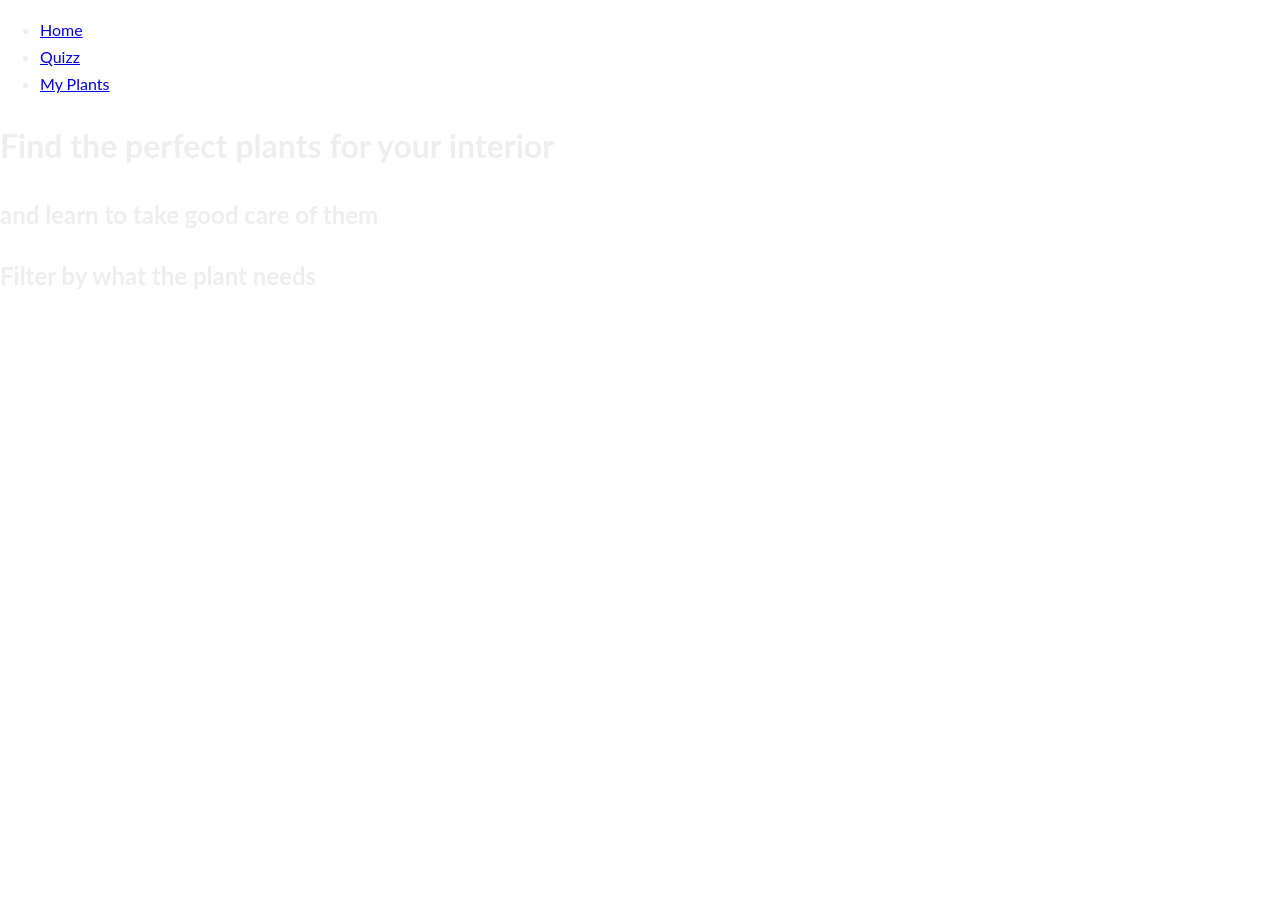
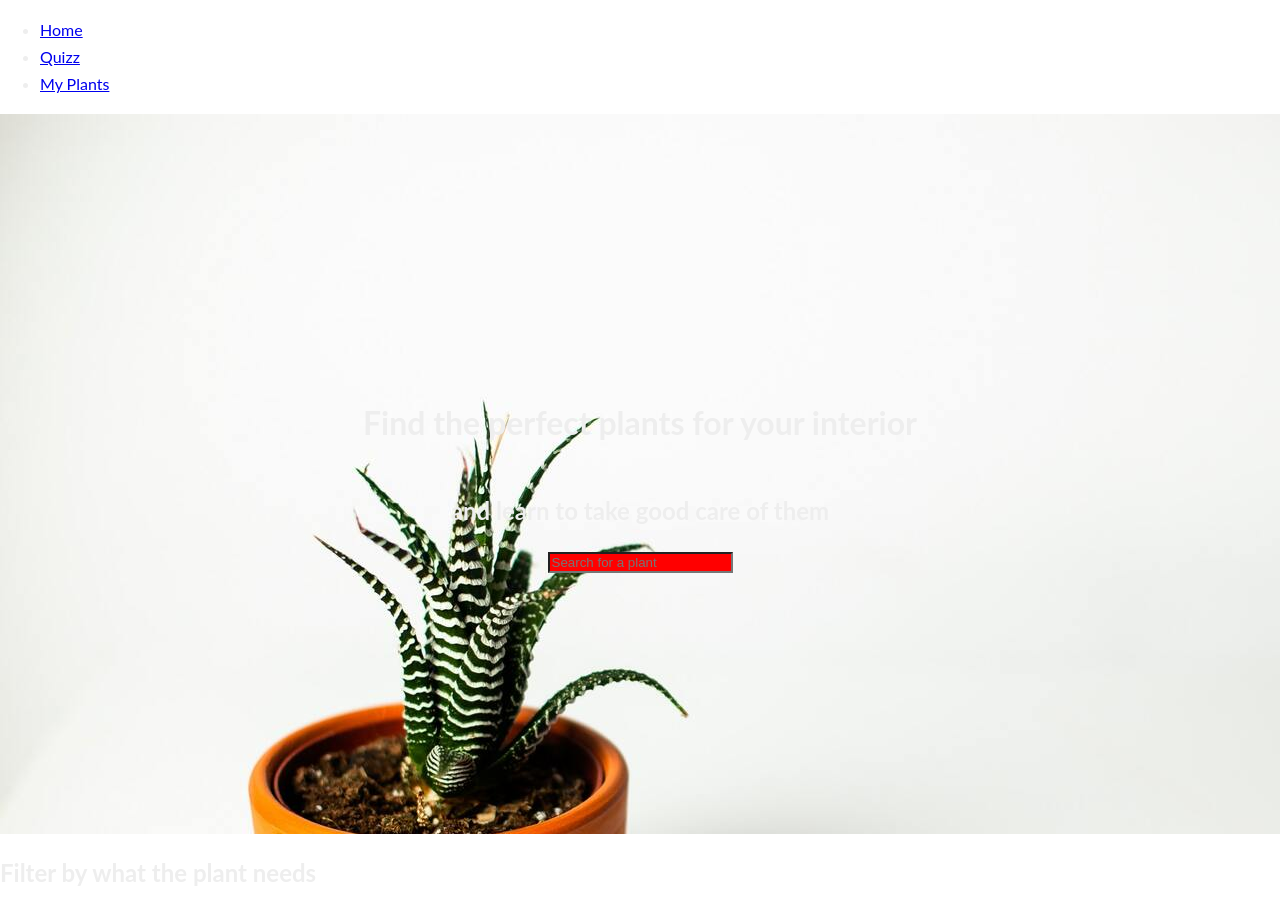
Before and after one commit to WildCodeSchool-2024-02/JS-Nantes-RAMCss-II-P2-GreenDoor, a React (Vite) app in the folder client/: page / in a window 1280 px wide. Before the commit the page ends 800 px from the top, so only its background shows below. Built offline with nearby package versions, Linux system fonts and the light colour scheme.

Commit message:
started to style the header

```diff
--- a/client/src/components/Header.jsx
+++ b/client/src/components/Header.jsx
@@ -1,10 +1,19 @@
+import '../styles/Header.css'
+
 function Header() {
-    return(
-        <header>
-            <h1>Find the perfect plants for your interior</h1>
-            <h2>and learn to take good care of them</h2>
-        </header>
-    )
+  return (
+    <header>
+      <h1>Find the perfect plants for your interior</h1>
+      <h2>and learn to take good care of them</h2>
+      <input
+        type="search"
+        name="search-form"
+        id="search-form"
+        className="search-input"
+        placeholder="Search for a plant"
+      />
+    </header>
+  );
 }
 
-export default Header
+export default Header;
--- /dev/null
+++ b/client/src/styles/Header.css
@@ -0,0 +1,14 @@
+.search-input {
+  background-color: red;
+}
+
+header {
+  width: 100vw;
+  height: 90vh;
+  display: flex;
+  flex-direction: column;
+  justify-content: center;
+  align-items: center;
+  background-image: url("../assets/images/headerCactus.jpg");
+  /* TODO zoom image to fit width */
+}
```
Also changed, not shown: client/src/pages/Home.jsx (+10 -10 lines), client/src/assets/images/headerCactus.jpg (added).
